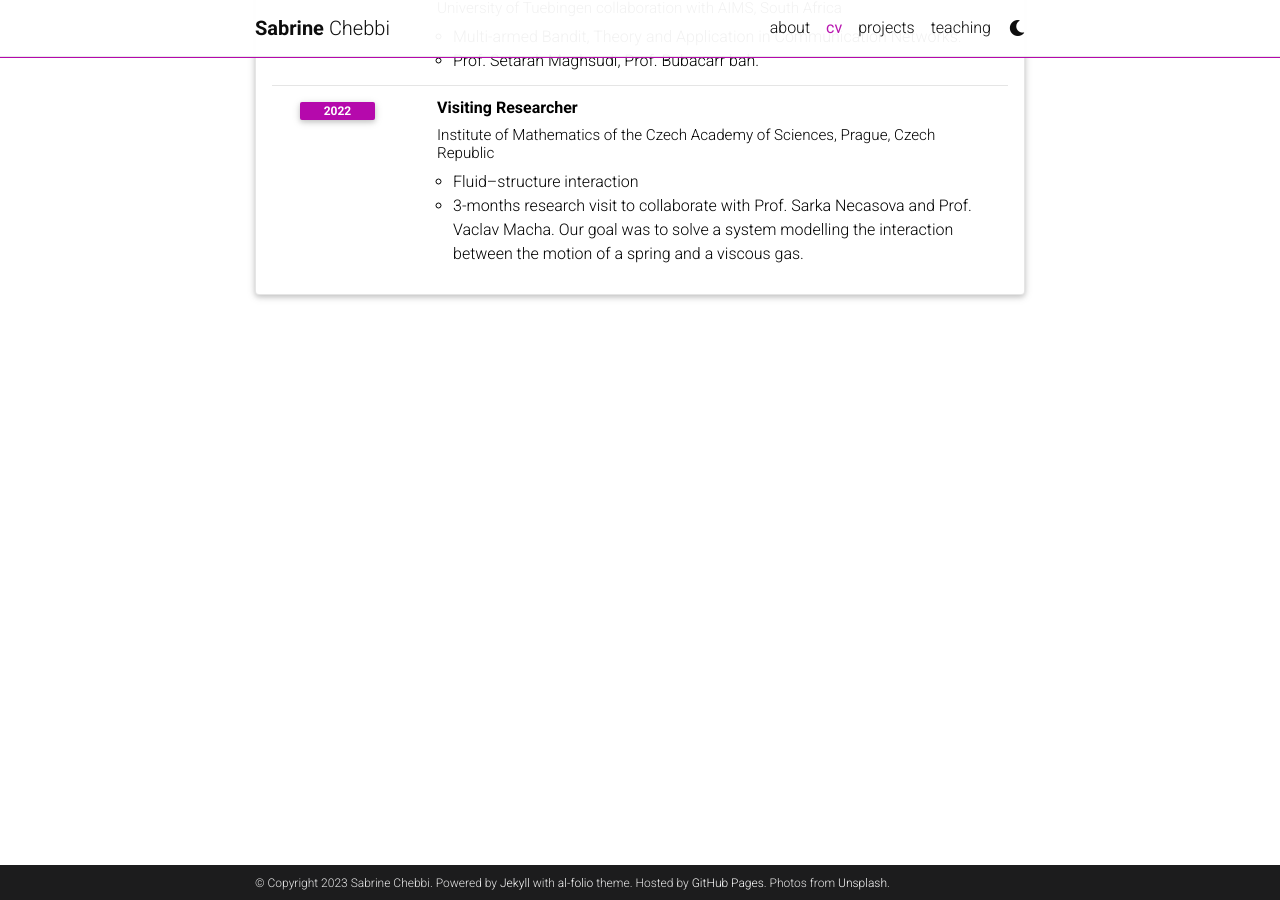
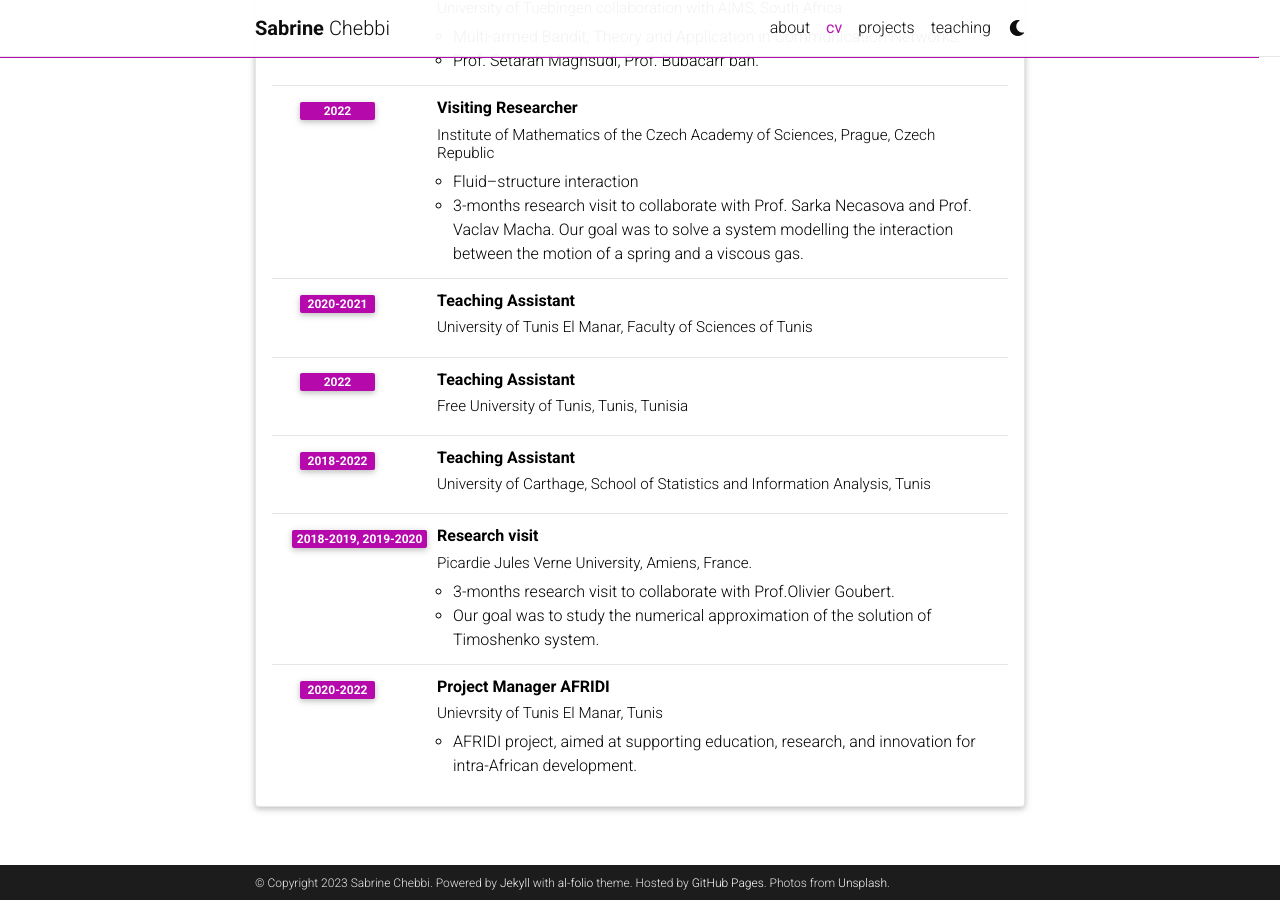
Before and after one commit to Sabrine-stack/Sabrine-stack.github.io, a Jekyll site: the page built from _pages/cv.md, in a window 1280 px wide and 900 px high, scrolled down 945 px. Built offline with Jekyll 4.4.1, drawn with Linux system fonts in a browser that asks for light colours; comment, search, counter and statistics services are not loaded; a style sheet for code colours, icons or effects is not loaded.

Commit message:
Update cv.yml

```diff
--- a/_data/cv.yml
+++ b/_data/cv.yml
@@ -44,3 +44,23 @@
      description:
        - Fluid–structure interaction
        - 3-months research visit to collaborate with Prof. Sarka Necasova and Prof. Vaclav Macha. Our goal was to solve a system modelling the interaction between the motion of a spring and a viscous gas.
+   - title: Teaching Assistant
+     institution: University of Tunis El Manar, Faculty of Sciences of Tunis
+     year: 2020-2021
+   - title: Teaching Assistant
+     institution: Free University of Tunis, Tunis, Tunisia
+     year: 2022
+   - title: Teaching Assistant
+     institution: University of Carthage, School of Statistics and Information Analysis, Tunis
+     year: 2018-2022
+   - title: Research visit
+     institution: Picardie Jules Verne University, Amiens, France.
+     year: 2018-2019, 2019-2020
+     description:
+       - 3-months research visit to collaborate with Prof.Olivier Goubert.
+       - Our goal was to study the numerical approximation of the solution of Timoshenko system.
+   - title: Project Manager AFRIDI
+     institution: Unievrsity of Tunis El Manar, Tunis
+     year: 2020-2022
+     description:
+       - AFRIDI project, aimed at supporting education, research, and innovation for intra-African development.
```
